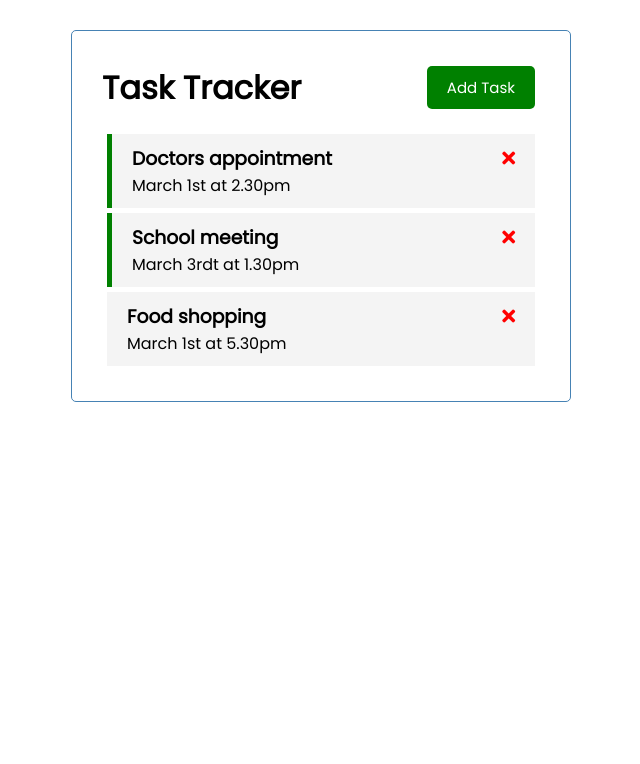
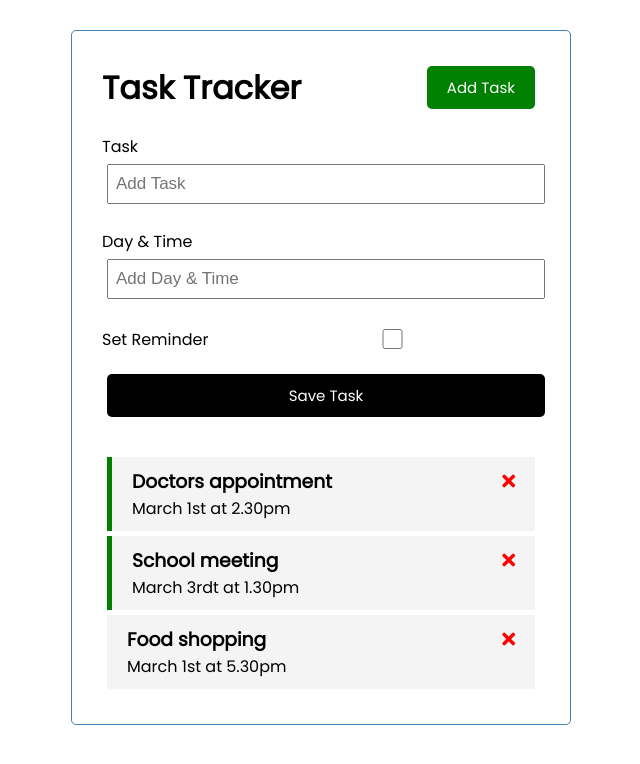
Before and after one commit to Moftster/vue-tut, a Vue app in the folder to-do-app/: page / in a window 1280 px wide. Shown: the top 764 px of the page, without its empty margins (319-959 px from the left). Built offline with nearby package versions, Linux system fonts and the light colour scheme.

Commit message:
Add tasks to view.

```diff
--- a/to-do-app/src/App.vue
+++ b/to-do-app/src/App.vue
@@ -1,6 +1,7 @@
 <template>
   <div class="container">
       <Header title="Task Tracker"/>
+      <AddTask @addTask="addTask"/>
       <Tasks @toggle-reminder="toggleReminder" @delete-task="deleteTask" :tasks="tasks" />
   </div>
 </template>
@@ -9,12 +10,14 @@
 
 import Header from './components/Header'
 import Tasks from './components/Tasks'
+import AddTask from './components/AddTask'
 
 export default {
   name: 'App',
   components: {
     Header,
-    Tasks
+    Tasks,
+    AddTask
   },
   data() {
     return {
@@ -22,6 +25,10 @@
     }
   },
   methods: {
+
+    addTask(task) {
+      this.tasks = [...this.tasks, task]
+    },
     deleteTask(id) {
       if(confirm('Are you sure?')){
         this.tasks = this.tasks.filter((task) => task.id !== id)
--- a/to-do-app/src/components/AddTask.vue
+++ b/to-do-app/src/components/AddTask.vue
@@ -1,22 +1,89 @@
 <template>
-     <form class="add-form">
+     <form @submit="onSubmit" class="add-form">
     <div class="form-control">
       <label>Task</label>
-      <input type="text" name="text" placeholder="Add Task" />
+      <input type="text" v-model="text" name="text" placeholder="Add Task" />
     </div>
     <div class="form-control">
       <label>Day & Time</label>
       <input
         type="text"
+        v-model="day"
         name="day"
         placeholder="Add Day & Time"
       />
     </div>
     <div class="form-control form-control-check">
       <label>Set Reminder</label>
-      <input type="checkbox" name="reminder" />
+      <input type="checkbox" v-model="reminder" name="reminder" />
     </div>
 
     <input type="submit" value="Save Task" class="btn btn-block" />
   </form>
 </template>
+
+<script scoped>
+export default {
+    name: 'AddTask',
+    data() {
+        return {
+            text: '',
+            day: '',
+            reminder: ''
+        }
+    },
+    methods: {
+        onSubmit(e) {
+            e.preventDefault()
+            if(!this.text) {
+                alert('Please add a task')
+                return
+            }
+
+            const newTask = {
+                id: Math.floor(Math.random() * 100000),
+                text: this.text,
+                day: this.day,
+                reminder: this.reminder
+            }
+
+            this.$emit('add-task', newTask);
+
+            this.text = ''
+            this.day = ''
+            this.reminder = false
+        }
+    }
+}
+</script>
+
+<style>
+.add-form {
+  margin-bottom: 40px;
+}
+.form-control {
+  margin: 20px 0;
+}
+.form-control label {
+  display: block;
+}
+.form-control input {
+  width: 100%;
+  height: 40px;
+  margin: 5px;
+  padding: 3px 7px;
+  font-size: 17px;
+}
+.form-control-check {
+  display: flex;
+  align-items: center;
+  justify-content: space-between;
+}
+.form-control-check label {
+  flex: 1;
+}
+.form-control-check input {
+  flex: 2;
+  height: 20px;
+}
+</style>
```
